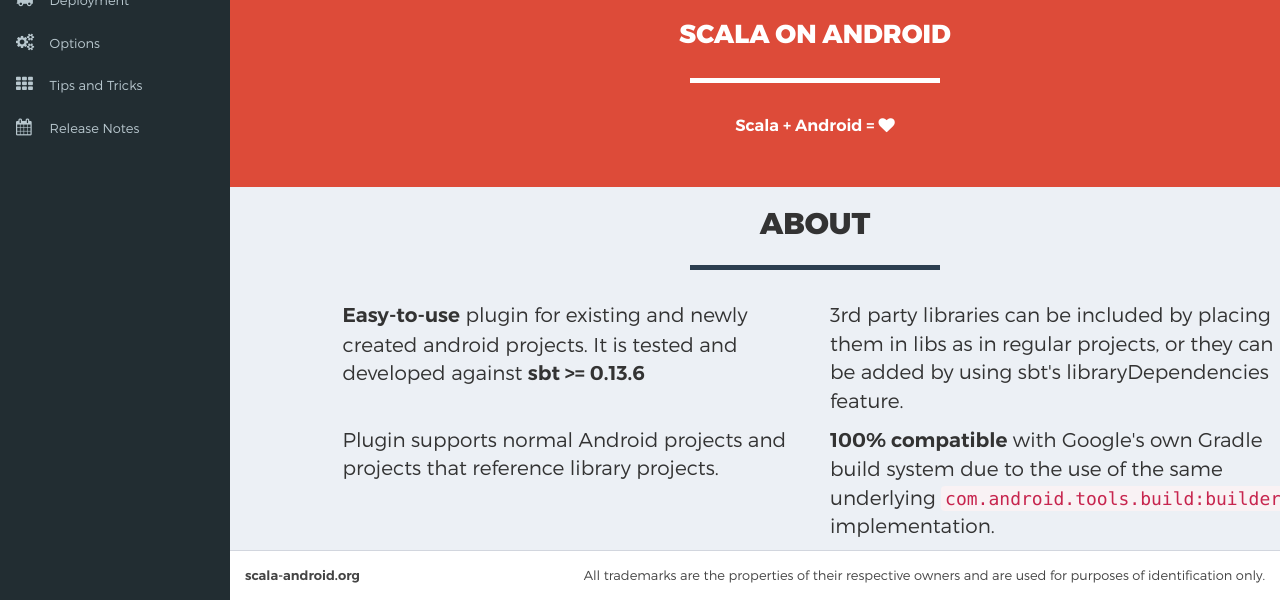
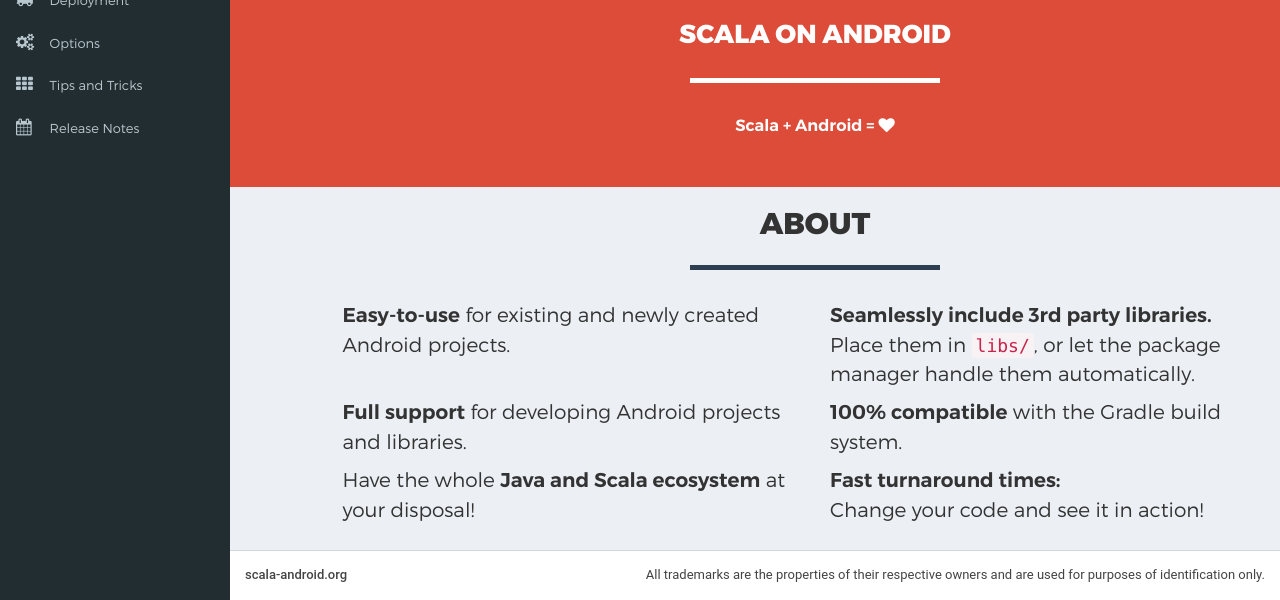
Before and after one commit to scala-android/scala-android.github.io, a Jekyll site: the page built from index.html, in a window 1280 px wide and 1054 px high, cut to the strip 454-1054 px from the top of the window. Built offline with Jekyll 4.4.1, drawn with Linux system fonts in a browser that asks for light colours; nearby versions of some CDN libraries.

Commit message:
Adjust landing page, use Roboto as body font ...
... because Montserrat lacks italics.

```diff
--- a/index.html
+++ b/index.html
@@ -153,23 +153,38 @@
     </div>
     <div class="row">
       <div class="col-lg-5 col-lg-offset-1">
-          <p><b>Easy-to-use</b> plugin for existing and newly created android projects.
-          It is tested and developed against <b>sbt >= 0.13.6</b>
+        <p>
+          <b>Easy-to-use</b> for existing and newly created Android projects.
         </p>
       </div>
       <div class="col-lg-5">
         <p>
-          3rd party libraries can be included by placing them in libs as in regular projects,
-          or they can be added by using sbt's libraryDependencies feature.
+          <b>Seamlessly include 3rd party libraries.</b><br/>Place them in <code>libs/</code>, or let the package manager handle them automatically.
         </p>
       </div>
     </div>
     <div class="row">
       <div class="col-lg-5 col-lg-offset-1">
-          <p>Plugin supports normal Android projects and projects that reference library projects.</p>
+        <p>
+          <b>Full support</b> for developing Android projects and libraries.
+        </p>
       </div>
       <div class="col-lg-5">
-          <p><b>100% compatible</b> with Google's own Gradle build system due to the use of the same underlying <code>com.android.tools.build:builder</code> implementation.
+        <p>
+          <b>100% compatible</b> with the Gradle build system.
+        </p>
+      </div>
+    </div>
+    <div class="row">
+      <div class="col-lg-5 col-lg-offset-1">
+        <p>
+          Have the whole <b>Java and Scala ecosystem</b> at your disposal!
+        </p>
+      </div>
+      <div class="col-lg-5">
+        <p>
+          <b>Fast turnaround times:</b><br/>Change your code and see it in action!
+        </p>
       </div>
     </div>
   </section>
--- a/resources/css/main.scss
+++ b/resources/css/main.scss
@@ -6,9 +6,14 @@
 @import 'fonts';
 
 // Our variables
-$base-font-family: Montserrat, sans-serif;
+$heading-font-family: Montserrat, sans-serif;
+$heading-font-size:   13px;
+$heading-font-weight: 300;
+
+$base-font-family: Roboto, sans-serif;
 $base-font-size:   13px;
-$base-font-weight: 300;
+$base-font-weight: 400;
+
 $small-font-size:  $base-font-size * 0.875;
 $base-line-height: 1.5;
 
@@ -19,7 +24,7 @@
 }
 
 h1, h2, h3, h4, h5, h6, .h1, .h2, .h3, .h4, .h5, .h6 {
-  font-family: $base-font-family;
+  font-family: $heading-font-family;
   font-weight: 300;
 }
 
@@ -31,8 +36,13 @@
   margin-top: 0;
 }
 
+.sidebar, .success, .intro-text {
+  font-family: $heading-font-family;
+  font-weight: $heading-font-weight;
+}
+
 .main-header .logo {
-  font-family: $base-font-family;
+  font-family: $heading-font-family;
   padding: 0 10px;
 }
 
```
Lines whose indentation alone changed are shown as unchanged.
